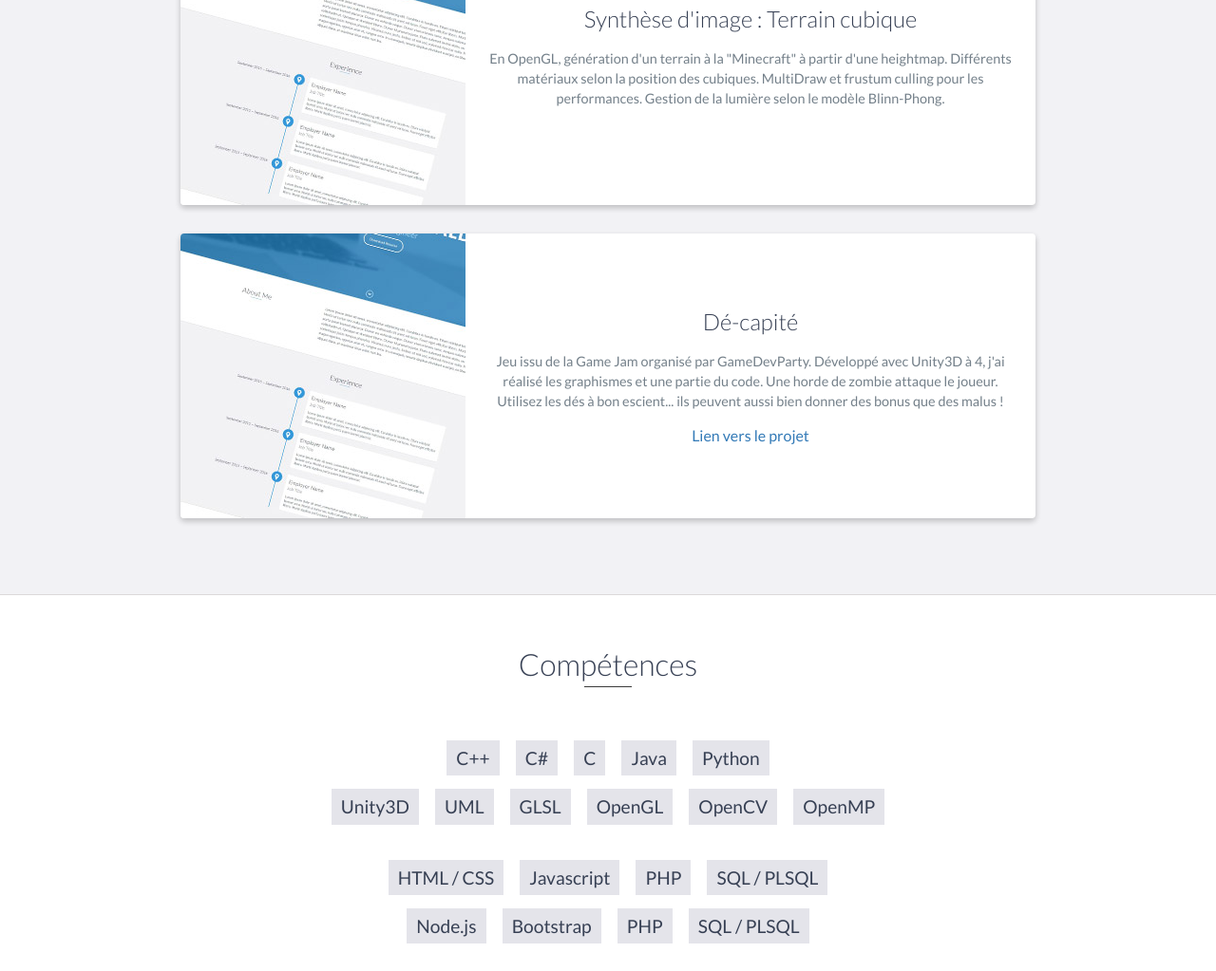
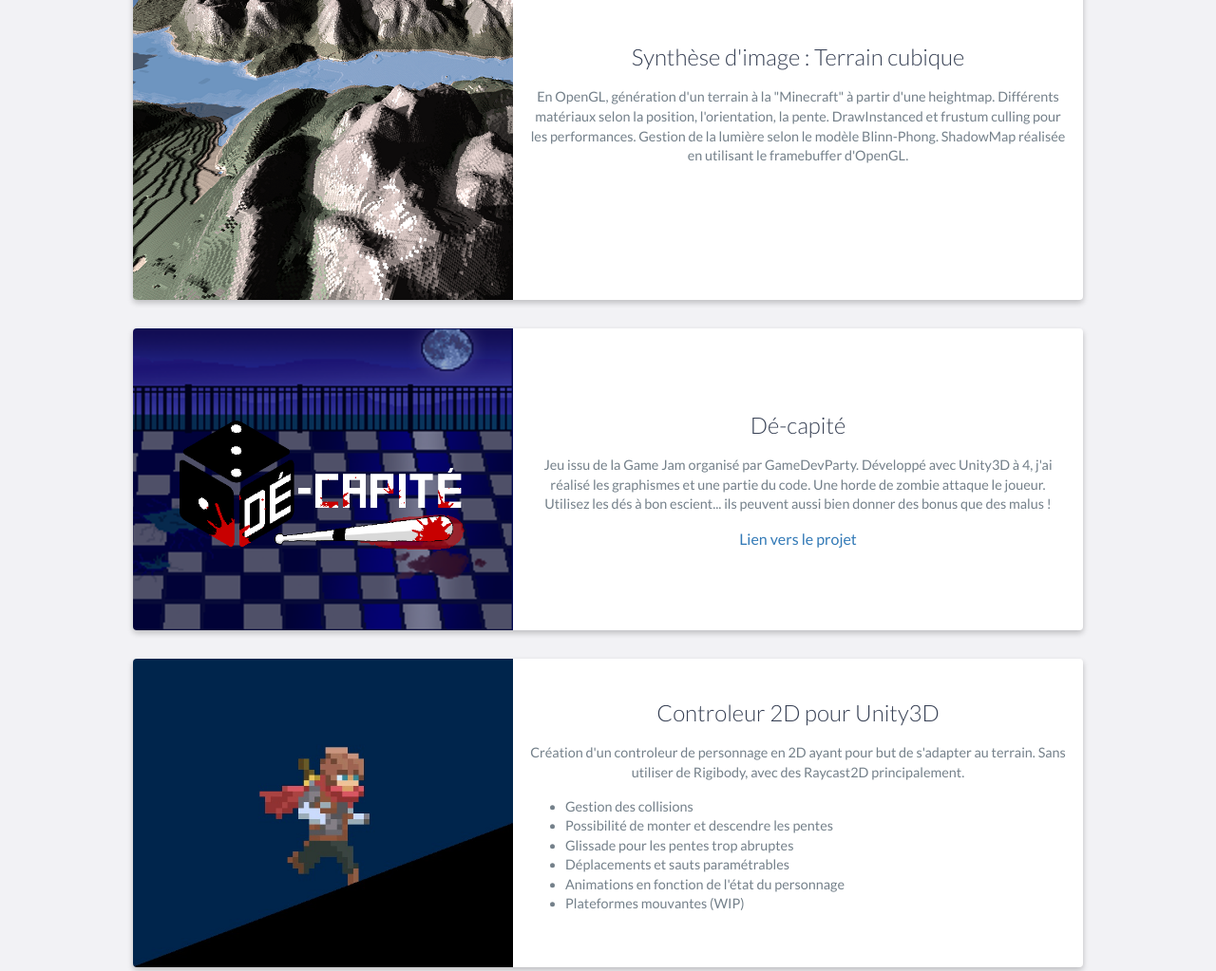
Before and after one commit to kchaboud/kchaboud.github.io, a website: page index.html in a window 1280 px wide. Shown: the part 2472-3495 px from the top of the page at 95% size. Drawn offline with nearby package versions, Linux system fonts and the light colour scheme.

Commit message:
Version 0.2 - Adding some projects

```diff
--- a/index.html
+++ b/index.html
@@ -5,7 +5,7 @@
     <meta charset="utf-8">
     <meta http-equiv="X-UA-Compatible" content="IE=edge">
     <meta name="viewport" content="width=device-width, initial-scale=1">
-    <title>My Portfolio</title>
+    <title>Kevin CHABOUD</title>
 	<link rel="shortcut icon" href="favicon.ico" type="image/x-icon">
 	<link rel="icon" href="favicon.ico" type="image/x-icon">
     <link href="https://fonts.googleapis.com/css?family=Lato:300,400,700,900" rel="stylesheet">
@@ -149,13 +149,13 @@
             <div class="row">
                 <div class="project shadow-large">
                     <div class="project-image">
-                        <img src="images/project.jpg" />
+                        <img src="images/synthese-image01.png" />
                     </div>
                     <!-- End .project-image -->
                     <div class="project-info">
                         <h3>Synthèse d'image : Terrain cubique</h3>
                         <p>
-                            En OpenGL, génération d'un terrain à la "Minecraft" à partir d'une heightmap. Différents matériaux selon la position des cubiques. MultiDraw et frustum culling pour les performances. Gestion de la lumière selon le modèle Blinn-Phong.
+                            En OpenGL, génération d'un terrain à la "Minecraft" à partir d'une heightmap. Différents matériaux selon la position, l'orientation, la pente. DrawInstanced et frustum culling pour les performances. Gestion de la lumière selon le modèle Blinn-Phong. ShadowMap réalisée en utilisant le framebuffer d'OpenGL.
                         </p>
                     </div>
                     <!-- End .project-info -->
@@ -164,7 +164,7 @@
 
                 <div class="project shadow-large">
                     <div class="project-image">
-                        <img src="images/project.jpg" />
+                        <img src="images/decapite-logo.png" width="400"/>
                     </div>
                     <!-- End .project-image -->
                     <div class="project-info">
@@ -174,6 +174,29 @@
                             Une horde de zombie attaque le joueur. Utilisez les dés à bon escient... ils peuvent aussi bien donner des bonus que des malus !
                         </p>
                         <a href="https://daratrix.itch.io/decapite">Lien vers le projet</a>
+                    </div>
+                    <!-- End .project-info -->
+                </div>
+                <!-- End .project -->
+
+                <div class="project shadow-large">
+                    <div class="project-image">
+                        <img src="images/controleur2D.jpg" width="400"/>
+                    </div>
+                    <!-- End .project-image -->
+                    <div class="project-info">
+                        <h3>Controleur 2D pour Unity3D</h3>
+                        <p>
+                            Création d'un controleur de personnage en 2D ayant pour but de s'adapter au terrain. Sans utiliser de Rigibody, avec des Raycast2D principalement.
+                        </p>
+                        <ul>
+                            <li> Gestion des collisions </li>
+                            <li> Possibilité de monter et descendre les pentes </li>
+                            <li> Glissade pour les pentes trop abruptes </li>
+                            <li> Déplacements et sauts paramétrables </li>
+                            <li> Animations en fonction de l'état du personnage </li>
+                            <li> Plateformes mouvantes (WIP) </li>
+                        </ul>
                     </div>
                     <!-- End .project-info -->
                 </div>
@@ -206,12 +229,8 @@
             <li>Javascript</li>
             <li>PHP</li>
             <li>SQL / PLSQL</li>
-        </ul>
-        <ul>
             <li>Node.js</li>
             <li>Bootstrap</li>
-            <li>PHP</li>
-            <li>SQL / PLSQL</li>
         </ul>
     </div>
     <!-- End #skills -->
@@ -219,7 +238,7 @@
     <div id="contact">
         <h2>Contact</h2>
         <div id="contact-form">
-            <form method="POST" action="https://formspree.io/email@email.com">
+            <form method="POST" action="https://formspree.io/kevin.chaboud@hotmail.fr">
                 <input type="hidden" name="_subject" value="Contact request from personal website" />
                 <input type="email" name="_replyto" placeholder="Votre email" required>
                 <textarea name="message" placeholder="Votre message" required></textarea>
--- a/scss/styles.scss
+++ b/scss/styles.scss
@@ -646,7 +646,7 @@ footer {
 
 .project {
     position: relative;
-    max-width: 900px;
+    max-width: 1000px;
     margin: 0 auto 30px auto;
     overflow: hidden;
     background: #fff;
@@ -661,7 +661,7 @@ footer {
     position: absolute;
     top: 50%;
     transform: translateY(-50%);
-    margin-left: 300px;
+    margin-left: 400px;
     padding: 15px;
 
     h3 {
@@ -676,6 +676,13 @@ footer {
         margin: 0 0 15px 0;
         font-size: 0.9em;
     }
+
+    ul {
+        color: $text;
+        text-align: left;
+        font-size: 0.9em;
+    }
+
 }
 
 .no-image {
```
Also changed, not shown: css/styles.css, images/controleur2D.jpg (added), images/decapite-logo.png (added), images/synthese-image01.png (added).
